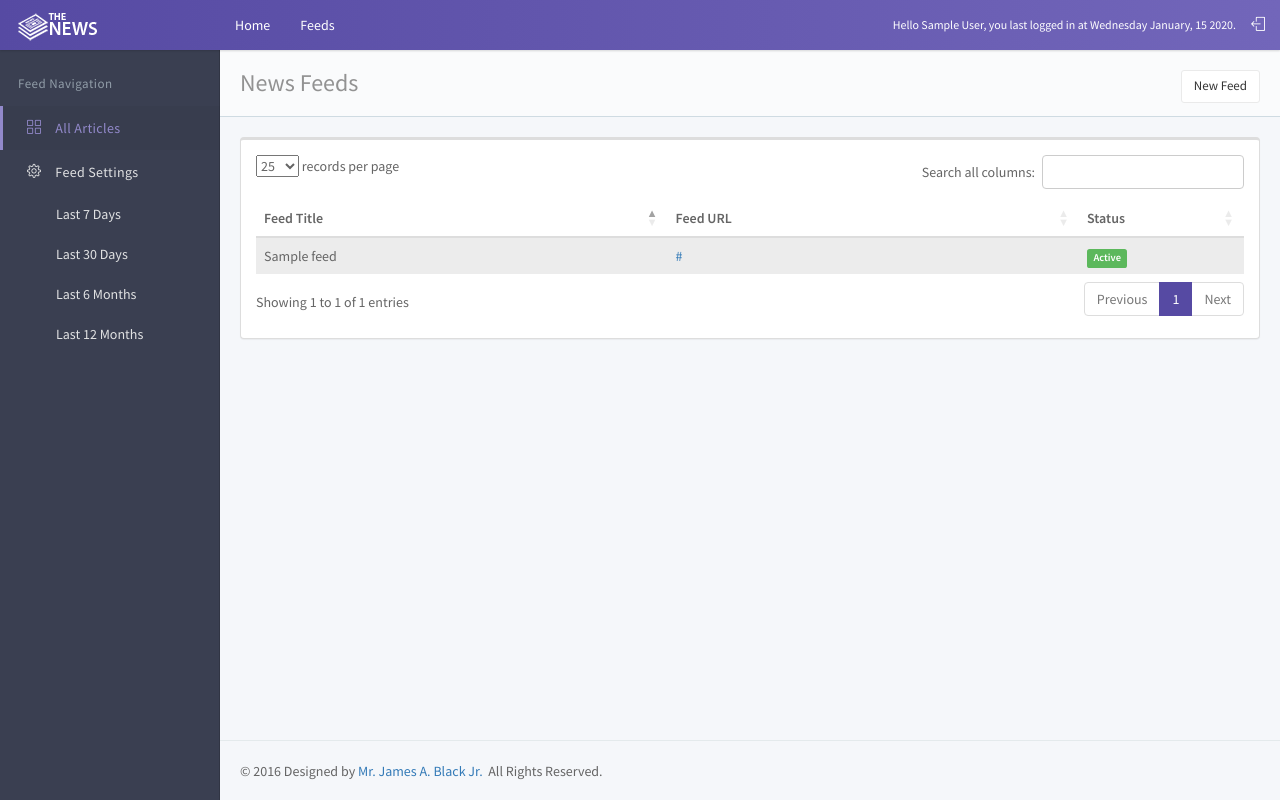
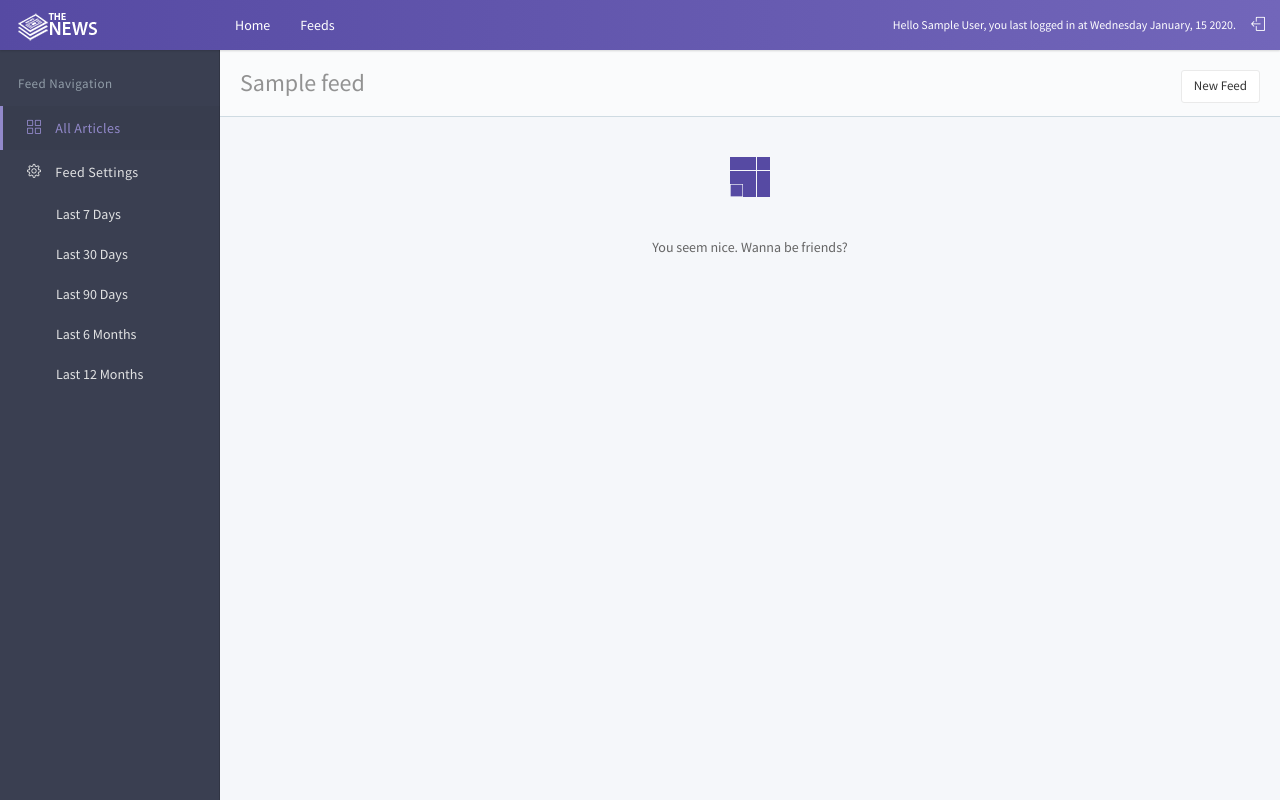
Before and after one commit to jamesblackjr/newsproject, a Django app: page /news/feeds/1/ in a window 1280 px wide. Run offline with Django 3.2, Linux system fonts and the light colour scheme; a user stored in the database is signed in; tables that the repository leaves empty hold one stand-in row (values such as "Sample post"); parts of the project's set-up code (start-up, migrations or seed data) failed here and were passed over; some libraries are stand-ins or nearby versions.

Commit message:
Add Support for Browsing Articles by Feed.

```diff
--- a/news/api.py
+++ b/news/api.py
@@ -1,15 +1,14 @@
 from datetime import datetime, timedelta
 from rest_framework import generics, status
 from rest_framework.response import Response
-from .models import Article
+from .models import Article, Feed
 from .pagination import LinkHeaderPagination
 from .serializers import ArticleSerializer
 
 class ArticlesList(generics.ListAPIView):
-    queryset = Article.objects.filter(feed__is_active=True).order_by('-publication_date')
     serializer_class = ArticleSerializer
 
-    def list(self, request):
+    def list(self, request, feed_id=None):
         queryset = self.get_queryset()
         page = self.paginate_queryset(queryset)
 
@@ -21,7 +20,15 @@ class ArticlesList(generics.ListAPIView):
         return Response(serializer.data)
 
     def get_queryset(self):
-        queryset = Article.objects.filter(feed__is_active=True).order_by('-publication_date')
+        queryset = Article.objects.order_by('-publication_date')
+
+        if "feed_id" in self.kwargs:
+            feed_id = self.kwargs['feed_id']
+            feed = Feed.objects.get(pk=feed_id)
+            queryset = queryset.filter(feed=feed)
+        else:
+            queryset = queryset.filter(feed__is_active=True)
+
         days = self.request.query_params.get('days', None)
 
         if days is not None:
--- a/news/templates/articles_list.html
+++ b/news/templates/articles_list.html
@@ -1,5 +1,60 @@
 {% extends "base.html" %}
 {% load static %}
+
+{% block sidebar %}
+	<!-- Articles Sidebar -->
+    <aside class="aside">
+       	<div class="aside-inner">
+          	<nav data-sidebar-anyclick-close="" class="sidebar">
+             	<ul class="nav">
+                	<li class="nav-heading">
+                   		<span>Feed Navigation</span>
+                	</li>
+                	<li class="active">
+                   	 	<a href="{% url 'articles-list' %}" title="News Articles">
+                      		<em class="icon-grid"></em>
+                      	  	<span>All Articles</span>
+                   	 	</a>
+                	</li>
+					<li>
+						<a href="#nav-settings" title="Feed Settings" data-toggle="collapse" aria-expanded="true">
+							<em class="icon-settings"></em>
+							<span>Feed Settings</span>
+						</a>
+						<ul id="nav-settings" class="nav sidebar-subnav collapse in" aria-expanded="true">
+							<li class="sidebar-subnav-header">Feed Settings</li>
+							<li>
+								<a href="{{ request.path }}?days=7" title="Articles from Last 7 Days">
+									<span>Last 7 Days</span>
+								</a>
+							</li>
+							<li>
+								<a href="{{ request.path }}?days=30" title="Articles from Last 30 Days">
+									<span>Last 30 Days</span>
+								</a>
+							</li>
+							<li>
+								<a href="{{ request.path }}?days=90" title="Articles from Last 90 Days">
+									<span>Last 90 Days</span>
+								</a>
+							</li>
+							<li>
+								<a href="{{ request.path }}?days=180" title="Articles from Last 6 Months">
+									<span>Last 6 Months</span>
+								</a>
+							</li>
+							<li>
+								<a href="{{ request.path }}?days=365" title="Articles from Last 12 Months">
+									<span>Last 12 Months</span>
+								</a>
+							</li>
+						</ul>
+					</li>
+             	</ul>
+          	</nav>
+       	</div>
+   	</aside>
+{% endblock %}
 
 {% block content %}
 	<!-- Page Content -->
@@ -10,7 +65,11 @@
 	             	<a href="{% url 'new-feed' %}" class="btn btn-default">New Feed</a>
 	          	</div>
 	       	</div>
-	       	News Articles
+			{% if feed %}
+				{{ feed.title }}
+			{% else %}
+	       		News Articles
+			{% endif %}
 		</div>
 		<div id="loading-wrapper">
 			<div class="sk-cube-grid">
@@ -36,7 +95,7 @@
 {% endblock %}
 
 {% block footer %}
-	<div id="pagination-wrapper"></div>
+	<div id="pagination-wrapper" style="display: none;"></div>
 {% endblock %}
 
 {% block javascript %}
--- a/news/templates/feeds_list.html
+++ b/news/templates/feeds_list.html
@@ -29,7 +29,7 @@
 									{% for feed in feeds %}
 		                           	 	<tr>
 		                              	  	<td>
-												{{ feed.title }}
+												<a href="{% url 'feed-articles' feed_id=feed.id %}" title="Show articles from {{ feed.title }}">{{ feed.title }}</a>
 		                              	  	</td>
 		                              	  	<td>
 										  	  	<a href="{{ feed.url }}" target="_blank" title="{{ feed.title }}">{{ feed.url }}</a>
--- a/news/urls.py
+++ b/news/urls.py
@@ -4,6 +4,7 @@ from . import views
 urlpatterns = [
     url(r'^$', views.articles_list, name='articles-list'),
     url(r'^articles/$', views.articles_list, name='articles-list'),
-    url(r'^feeds/new', views.new_feed, name='new-feed'),
-    url(r'^feeds/', views.feeds_list, name='feeds-list'),
+    url(r'^feeds/new/$', views.new_feed, name='new-feed'),
+    url(r'^feeds/(?P<feed_id>[0-9]+)/$', views.articles_list, name='feed-articles'),
+    url(r'^feeds/$', views.feeds_list, name='feeds-list'),
 ]
--- a/news/views.py
+++ b/news/views.py
@@ -5,10 +5,18 @@ from .models import Feed
 from .forms import FeedForm
 
 # Create your views here.
-def articles_list(request):
-    return render(request, "articles_list.html")
+def articles_list(request, feed_id=None):
+    if feed_id is not None:
+        feed = Feed.objects.get(pk=feed_id)
+    else:
+        feed = None
 
-@login_required
+    context = {
+        'feed': feed,
+    }
+
+    return render(request, "articles_list.html", context)
+
 def feeds_list(request):
     feeds = Feed.objects.all()
 
--- a/newsproject/static/css/base.css
+++ b/newsproject/static/css/base.css
@@ -317,7 +317,6 @@ body {
   margin-left: 0;
   z-index: 111;
   background-color: #f5f7fa;
-  margin-bottom: 60px !important;
 }
 .wrapper > footer {
   position: absolute;
@@ -336,7 +335,7 @@ body {
   z-index: 0;
 }
 .content-wrapper {
-  padding: 15px;
+  padding: 15px 15px 0;
   width: 100%;
   border-top: 1px solid rgba(0, 0, 0, 0.15);
   margin-top: -1px;
@@ -378,7 +377,7 @@ body {
 }
 @media only screen and (min-width: 768px) {
   .content-wrapper {
-    padding: 20px;
+    padding: 20px 20px 0;
   }
   .content-wrapper > h3,
   .content-wrapper > .content-heading {
--- a/newsproject/static/js/articles.js
+++ b/newsproject/static/js/articles.js
@@ -31,6 +31,7 @@ function renderArticles(objects) {
 
 	if (linkHeader != undefined) {
 		var links = parseLinkHeader(linkHeader);
+		renderPagination(links);
 	}
 
 	for(var column = 0; column < columns.length; column++) {
@@ -56,14 +57,11 @@ function renderArticles(objects) {
 
 	document.getElementById("loading-wrapper").style.display = "none";
 	document.getElementById("articles-wrapper").innerHTML = output;
-
-	if (links != undefined) {
-		renderPagination(links);
-	}
+	document.getElementById("pagination-wrapper").style.display = "block";
 }
 
 window.onload = function () {
-	var apiUrl = "/api/news/articles/"
+	var apiUrl = "/api" + window.location.pathname;
 	var loadingMessage = randomLoadingMessage();
 	var currentPage = getQueryString('page') || 1;
 	var daysFilter = getQueryString('days');
--- a/newsproject/templates/base.html
+++ b/newsproject/templates/base.html
@@ -112,35 +112,6 @@
 		                          	  	<span>All Articles</span>
 		                       	 	</a>
 		                    	</li>
-								<li>
-									<a href="#nav-settings" title="Feed Settings" data-toggle="collapse" aria-expanded="true">
-										<em class="icon-settings"></em>
-										<span>Feed Settings</span>
-									</a>
-									<ul id="nav-settings" class="nav sidebar-subnav collapse in" aria-expanded="true">
-										<li class="sidebar-subnav-header">Feed Settings</li>
-										<li>
-											<a href="{% url 'articles-list' %}?days=7" title="Articles from Last 7 Days">
-												<span>Last 7 Days</span>
-											</a>
-										</li>
-										<li>
-											<a href="{% url 'articles-list' %}?days=30" title="Articles from Last 30 Days">
-												<span>Last 30 Days</span>
-											</a>
-										</li>
-										<li>
-											<a href="{% url 'articles-list' %}?days=180" title="Articles from Last 6 Months">
-												<span>Last 6 Months</span>
-											</a>
-										</li>
-										<li>
-											<a href="{% url 'articles-list' %}?days=365" title="Articles from Last 12 Months">
-												<span>Last 12 Months</span>
-											</a>
-										</li>
-									</ul>
-								</li>
 		                 	</ul>
 		              	</nav>
 		           	</div>
--- a/newsproject/urls.py
+++ b/newsproject/urls.py
@@ -35,6 +35,7 @@ urlpatterns = [
 
     # REST API URLs
     url(r'^api/news/articles/$', ArticlesList.as_view()),
+    url(r'^api/news/feeds/(?P<feed_id>[0-9]+)/$', ArticlesList.as_view()),
 ]
 
 urlpatterns = format_suffix_patterns(urlpatterns)
```
